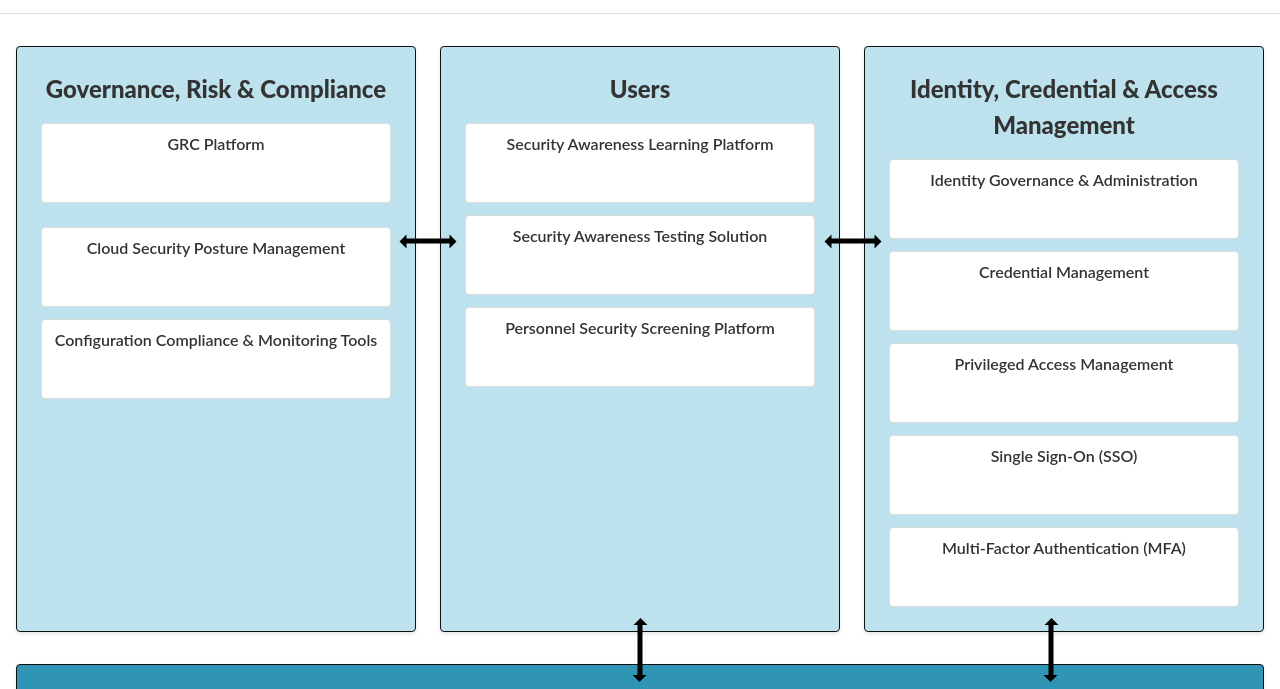
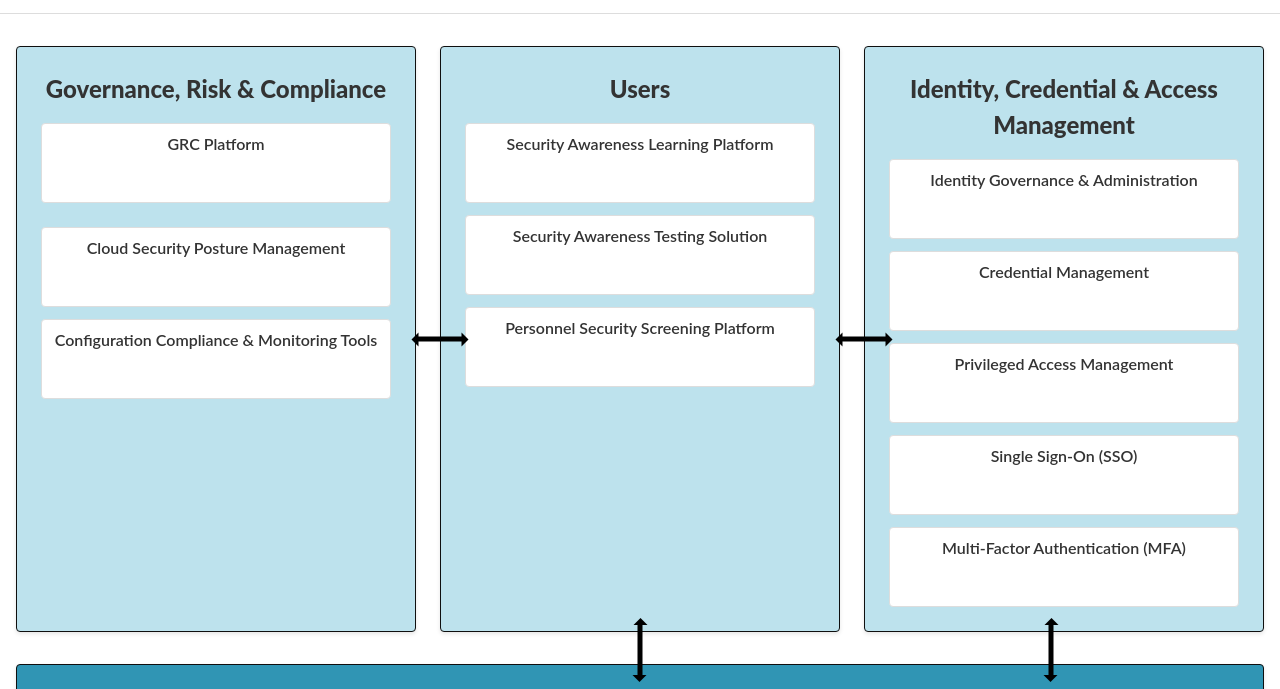
Before and after one commit to saraj17/saraj17.github.io, a plain HTML site: page index.html in a window 1280 px wide. Shown: the part 79-768 px from the top of the page. Drawn offline with Linux system fonts and the light colour scheme.

Commit message:
Update index.html

```diff
--- a/index.html
+++ b/index.html
@@ -172,32 +172,6 @@
             gap: 0.75rem;
         }
 
-        /*.inner-box {
-            background-color: #fff;
-            padding: 1rem;
-            border-radius: 4px;
-            border: 1px solid #ddd;
-            text-align: center;
-            font-size: 0.9rem;
-            transition: all 0.2s ease;
-            cursor: pointer;
-            position: relative;
-            display: flex;
-            flex-direction: column;
-            justify-content: center;
-        }*/
-        /*.description-box {
-            position: absolute;  /
-            background-color: white;
-            border: 1px solid black;
-            padding: 10px;
-            font-size: 0.9rem;
-            width: 100%;
-            max-width: 300px;
-            box-shadow: 0px 4px 6px rgba(0, 0, 0, 0.1);
-            z-index: 1000;
-            display: none;
-        } */
         .inner-box:hover {
             box-shadow: 0 2px 8px rgba(0,0,0,0.1);
             transform: translateY(-2px);
@@ -497,12 +471,13 @@
                             <span class="fr">Audite et vérifie si les systèmes et les configurations continuent de se conformer aux bases approuvées.</span>
                         </div>
                     </div>
+                    <div class="arrow right" style="top: 50%; left: 100%">
+                        <div class="arrow-head"></div>
+                    </div>
                 </div>
             </div>
 
-            <div class="arrow right" style="top: 40%; left: 31.5%">
-                <div class="arrow-head"></div>
-            </div>
+
             <!-- Users -->
             <div class="box-1">
                 <h2 class="box-title">
@@ -540,12 +515,13 @@
                             <span class="fr">Gère et traite les habilitations de sécurité du personnel et les vérifications des antécédents.</span>
                         </div>
                     </div>
+                    <div class="arrow right" style="top: 50%; left: 100%">
+                        <div class="arrow-head"></div>
+                    </div>
                 </div>
             </div>
 
-            <div class="arrow right" style="top: 40%; left: 64.7%">
-                <div class="arrow-head"></div>
-            </div>
+
 
             <!-- Identity -->
             <div class="box-1">
```
